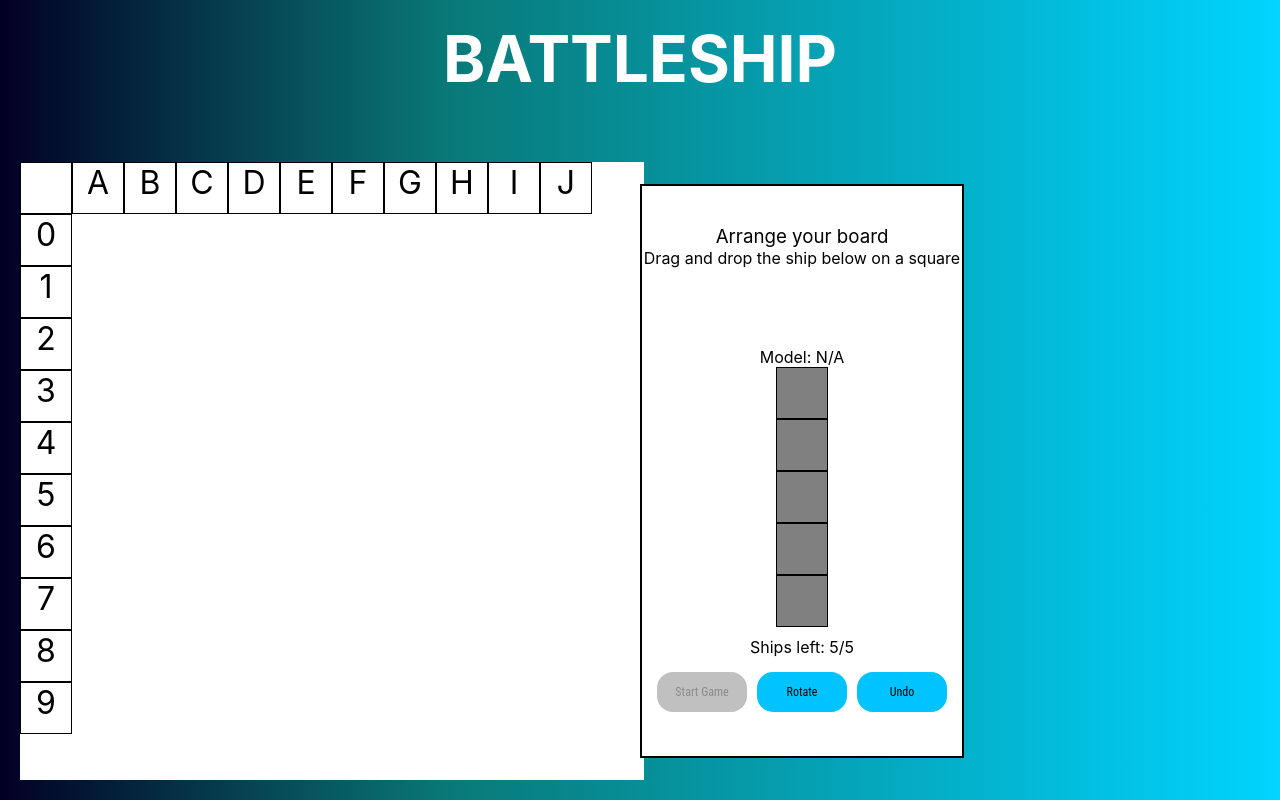
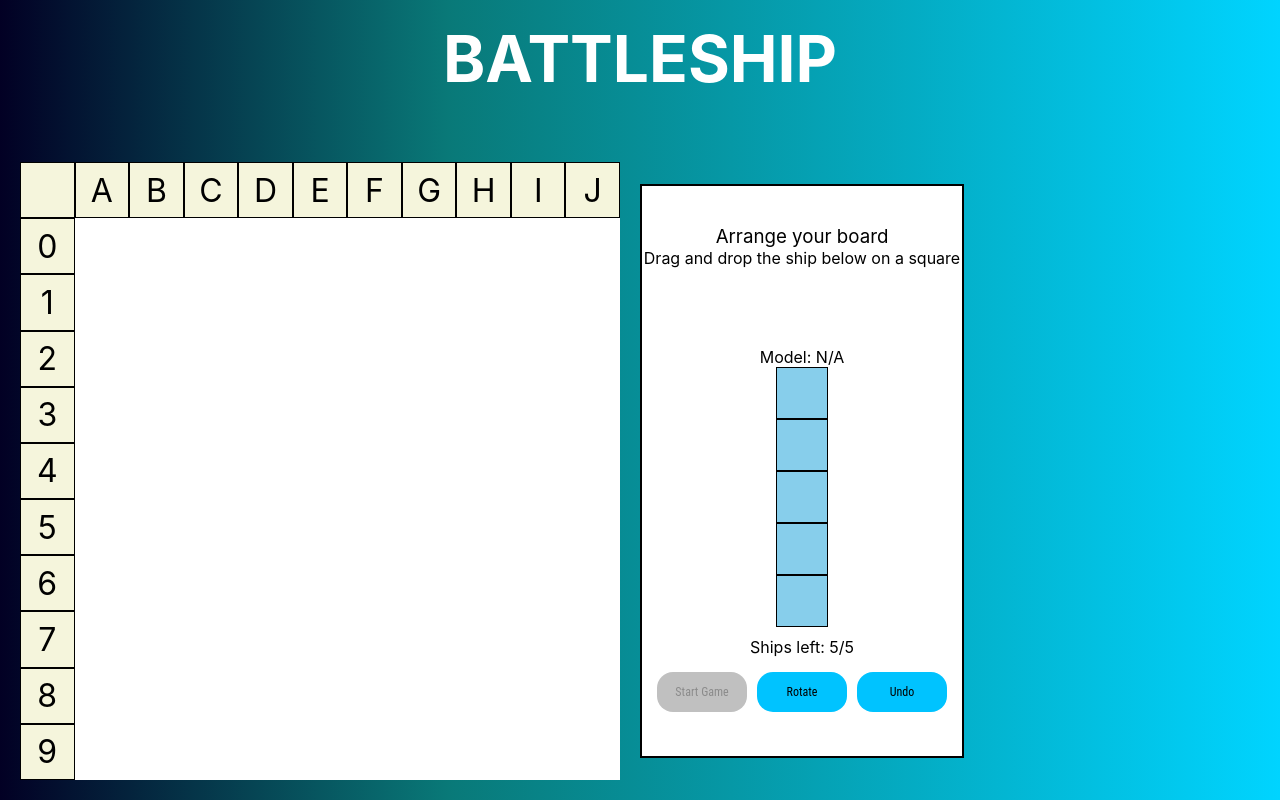
Before and after one commit to diballesteros/battleship, a React (Create React App) app: page / in a window 1280 px wide. Built offline with nearby package versions, Linux system fonts and the light colour scheme.

Commit message:
new square implementation

```diff
--- a/src/components/NewGameBoard/NewGameBoard.module.scss
+++ b/src/components/NewGameBoard/NewGameBoard.module.scss
@@ -1,38 +1,47 @@
 .board {
-  display: flex;
-  flex-flow: column nowrap;
+  display: grid;
+  grid-template-columns: repeat(11, minmax(0, 1fr));
+  grid-template-rows: repeat(11, minmax(0, 1fr));
   flex: 1;
   min-height: 0;
   margin: 20px;
   background: #ffffff;
+
   .letters {
-    display: flex;
-    flex-flow: row wrap;
-    width: 624px;
+    display: grid;
+    grid-template-columns: repeat(11, minmax(0, 1fr));
+    grid-column: 1/12;
   }
 
   .container {
-    display: flex;
+    display: grid;
     flex-flow: row nowrap;
+    grid-template-columns: repeat(11, minmax(0, 1fr));
+    grid-template-rows: repeat(10, minmax(0, 1fr));
+    grid-column: 1/12;
+    grid-row: 2/12;
+    height: 100%;
+    min-height: 0;
 
     .numbers {
-      display: flex;
-      flex-flow: column nowrap;
+      display: grid;
+      grid-template-rows: repeat(10, minmax(0, 1fr));
+      grid-row: 1/11;
     }
 
     .innerBoard {
       display: flex;
       flex-flow: row wrap;
-      width: 520px;
-      height: 520px;
+      flex: 1;
     }
   }
 
   .indicator {
-    width: 50px;
-    height: 50px;
-    text-align: center;
+    display: grid;
+    place-items: center;
     font-size: 2rem;
     border: 1px solid #000;
+    background-color: beige;
+    cursor: default;
   }
 }
--- a/src/components/shipfactory/ShipFactory.tsx
+++ b/src/components/shipfactory/ShipFactory.tsx
@@ -131,7 +131,7 @@ const ShipFactory: React.FC<ShipFactoryProps> = ({ setShips }) => {
               onDrag={onDrag}
             >
               {[...Array(shipStore[currentShips.length].size)].map((e, i) => (
-                <Square key={`shipstore-${i + 1}`} type="ship" myBoard />
+                <Square key={`shipstore-${i + 1}`} />
               ))}
             </div>
           </div>
--- a/src/components/square/Square.js
+++ /dev/null
@@ -1,47 +0,0 @@
-import React from 'react';
-import './Square.css';
-
-const onDragOver = (event) => {
-  event.target.style.backgroundColor = 'darkblue';
-  event.preventDefault();
-};
-
-const onDragLeave = (event) => {
-  event.target.style.removeProperty('background-color');
-  event.preventDefault();
-};
-
-const Square = (props) => {
-  switch (props.type) {
-    case 'ship':
-      return (
-        <div
-          onClick={props.resolveSquareClick}
-          className={`square ship-square ${props.myBoard ? 'my_square' : ''}`}
-          onDrop={props.resolveBoardDrop}
-          onDragOver={props.resolveBoardDrop ? (event) => onDragOver(event) : null}
-          onDragLeave={props.resolveBoardDrop ? (event) => onDragLeave(event) : null}
-          role="presentation"
-        >
-          {props.hit ? 'X' : ''}
-        </div>
-      );
-    case 'grid':
-      return <div className="square grid-square">{props.text}</div>;
-    default:
-      return (
-        <div
-          onClick={props.resolveSquareClick}
-          className={`square ocean-square ${props.myBoard ? 'my_square' : ''}`}
-          onDrop={props.resolveBoardDrop}
-          onDragOver={(event) => onDragOver(event)}
-          onDragLeave={(event) => onDragLeave(event)}
-          role="presentation"
-        >
-          {props.hit ? 'X' : ''}
-        </div>
-      );
-  }
-};
-
-export default Square;
--- /dev/null
+++ b/src/components/square/Square.tsx
@@ -0,0 +1,26 @@
+import React from 'react';
+import './Square.css';
+
+const onDragOver = (e: React.DragEvent<HTMLDivElement>) => {
+  // e.target.style.backgroundColor = 'darkblue';
+  e.preventDefault();
+};
+
+const onDragLeave = (e: React.DragEvent<HTMLDivElement>) => {
+  // e.target.style.removeProperty('background-color');
+  e.preventDefault();
+};
+
+const Square: React.FC = () => {
+  return (
+    <div
+      className="square ocean-square"
+      onDrop={null}
+      onDragOver={onDragOver}
+      onDragLeave={onDragLeave}
+      role="presentation"
+    />
+  );
+};
+
+export default Square;
--- a/src/containers/Factory/Factory.tsx
+++ b/src/containers/Factory/Factory.tsx
@@ -22,7 +22,7 @@ const Factory: React.FC = () => {
               // onDrag={onDrag}
             >
               {[...Array(5)].map((e, i) => (
-                <Square key={`shipstore-${i + 1}`} type="ship" myBoard />
+                <Square key={`shipstore-${i + 1}`} />
               ))}
             </div>
           </div>
```
Also changed, not shown: src/components/gameboard/Gameboard.tsx (+4 -23 lines).
